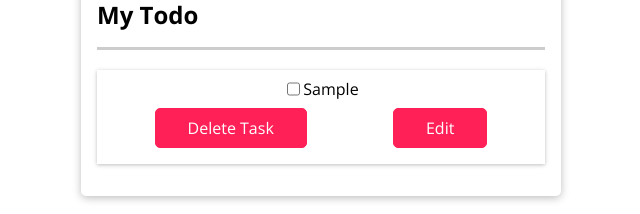
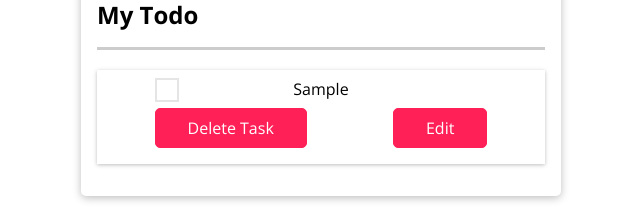
Before and after one commit to Unbronce/todo, a React (Create React App) app: page / in a window 1280 px wide. Both pictures are taken after typing "Sample" into the empty fields and a click on the button "Add task". Shown: the part 247-461 px from the top of the page, without its empty margins (319-959 px from the left). Built offline with nearby package versions, Linux system fonts and the light colour scheme.

Commit message:
adds styles

```diff
--- /dev/null
+++ b/src/components/UI/InputText/InputText.js
@@ -0,0 +1,22 @@
+import React from "react";
+
+import classes from "./InputText.module.css";
+
+const InputText = (props) => {
+  let input = null;
+  if (props.id) {
+    input = (
+      <input
+        type="text"
+        id={props.id}
+        value={props.value}
+        onChange={props.changed}
+      />
+    );
+  } else {
+    input = <input type="text" value={props.value} onChange={props.changed} />;
+  }
+  return <div className={classes.InputText}>{input}</div>;
+};
+
+export default InputText;
--- /dev/null
+++ b/src/components/UI/InputText/InputText.module.css
@@ -0,0 +1,14 @@
+.InputText input {
+  display: block;
+  width: 100%;
+  font: inherit;
+  padding: 0.1rem 0.25rem;
+  border: none;
+  border-bottom: 2px solid #ccc;
+  margin-bottom: 1rem;
+}
+
+.InputText input:focus {
+  outline: none;
+  border-bottom-color: #ff2058;
+}
--- a/src/pages/MainPage/Editor/Editor.js
+++ b/src/pages/MainPage/Editor/Editor.js
@@ -1,8 +1,11 @@
 import React, { useState, useCallback } from "react";
+import { useDispatch } from "react-redux";
 
 import Button from "../../../components/UI/Button/Button";
-import { useDispatch } from "react-redux";
+import InputText from "../../../components/UI/InputText/InputText";
+
 import * as actions from "../../../store/actions/actions";
+
 const Editor = (props) => {
   const [taskValue, setTaskValue] = useState(props.info);
 
@@ -21,10 +24,9 @@ const Editor = (props) => {
 
   return (
     <>
-      <input
-        type="text"
+      <InputText
         value={taskValue}
-        onChange={(event) => {
+        changed={(event) => {
           setTaskValue(event.target.value);
         }}
       />
--- a/src/pages/MainPage/Field/Field.js
+++ b/src/pages/MainPage/Field/Field.js
@@ -1,4 +1,6 @@
 import React, { useState } from "react";
+
+import classes from "./Field.module.css";
 
 const Field = (props) => {
   const [x, setX] = useState(false);
@@ -7,6 +9,7 @@ const Field = (props) => {
     <>
       <div style={{ display: "flex" }}>
         <input
+          className={[classes.FieldHidden, classes.FieldCheckbox].join(" ")}
           type="checkbox"
           name={props.info}
           id={props.info}
@@ -14,6 +17,7 @@ const Field = (props) => {
           onChange={() => setX(!x)}
         />
         <label
+          className={classes.FieldLabel}
           style={{
             userSelect: "none",
             textDecorationLine: x ? "line-through" : "none",
--- /dev/null
+++ b/src/pages/MainPage/Field/Field.module.css
@@ -0,0 +1,35 @@
+.FieldHidden {
+  border: 0;
+  clip: rect(0 0 0 0);
+  height: 1px;
+  margin: -1px;
+  overflow: hidden;
+  padding: 0;
+  position: absolute;
+  width: 1px;
+  white-space: nowrap;
+  word-wrap: normal;
+}
+
+.FieldCheckbox + .FieldLabel::before {
+  position: absolute;
+  content: "";
+  left: 13%;
+  top: 8px;
+  width: 20px;
+  height: 20px;
+  border: 2px solid #e5e5e5;
+  background-color: #ffffff;
+}
+
+.FieldCheckbox:checked + .FieldLabel::before {
+  position: absolute;
+  content: "";
+  left: 13%;
+  top: 8px;
+  width: 20px;
+  height: 20px;
+  border: 2px solid #e5e5e5;
+  background: url("../../../assets/images/checked.svg") 50% 50% no-repeat;
+  background-color: #ffffff;
+}
--- a/src/pages/MainPage/TodoForm/TodoForm.js
+++ b/src/pages/MainPage/TodoForm/TodoForm.js
@@ -3,6 +3,7 @@ import React, { useState } from "react";
 import { v4 as uuidv4 } from "uuid";
 
 import Button from "../../../components/UI/Button/Button";
+import InputText from "../../../components/UI/InputText/InputText";
 import Card from "../../../components/UI/Card/Card";
 
 import classes from "./TodoForm.module.css";
@@ -22,11 +23,10 @@ const TodoForm = (props) => {
         <form>
           <div className={classes.TaskFormItem}>
             <label htmlFor="title">Task's name:</label>
-            <input
-              type="text"
+            <InputText
               id="title"
               value={value}
-              onChange={(event) => setValue(event.target.value)}
+              changed={(event) => setValue(event.target.value)}
             />
           </div>
           <Button clicked={submitHandler} btnType="Add">
--- a/src/pages/MainPage/TodoForm/TodoForm.module.css
+++ b/src/pages/MainPage/TodoForm/TodoForm.module.css
@@ -4,23 +4,9 @@
   max-width: 80%;
 }
 
-.TaskFormItem label,
-.TaskFormItem input {
+.TaskFormItem label {
   display: block;
   width: 100%;
-}
-
-.TaskFormItem input {
-  font: inherit;
-  padding: 0.1rem 0.25rem;
-  border: none;
-  border-bottom: 2px solid #ccc;
-  margin-bottom: 1rem;
-}
-
-.TaskFormItem input:focus {
-  outline: none;
-  border-bottom-color: #ff2058;
 }
 
 .ingredient-form__actions {
--- a/src/pages/MainPage/TodoList/TodoList.module.css
+++ b/src/pages/MainPage/TodoList/TodoList.module.css
@@ -16,6 +16,7 @@
 }
 
 .TodoList li {
+  position: relative;
   display: flex;
   flex-direction: column;
   align-items: center;
```
Also changed, not shown: src/assets/images/checked.svg (added).
